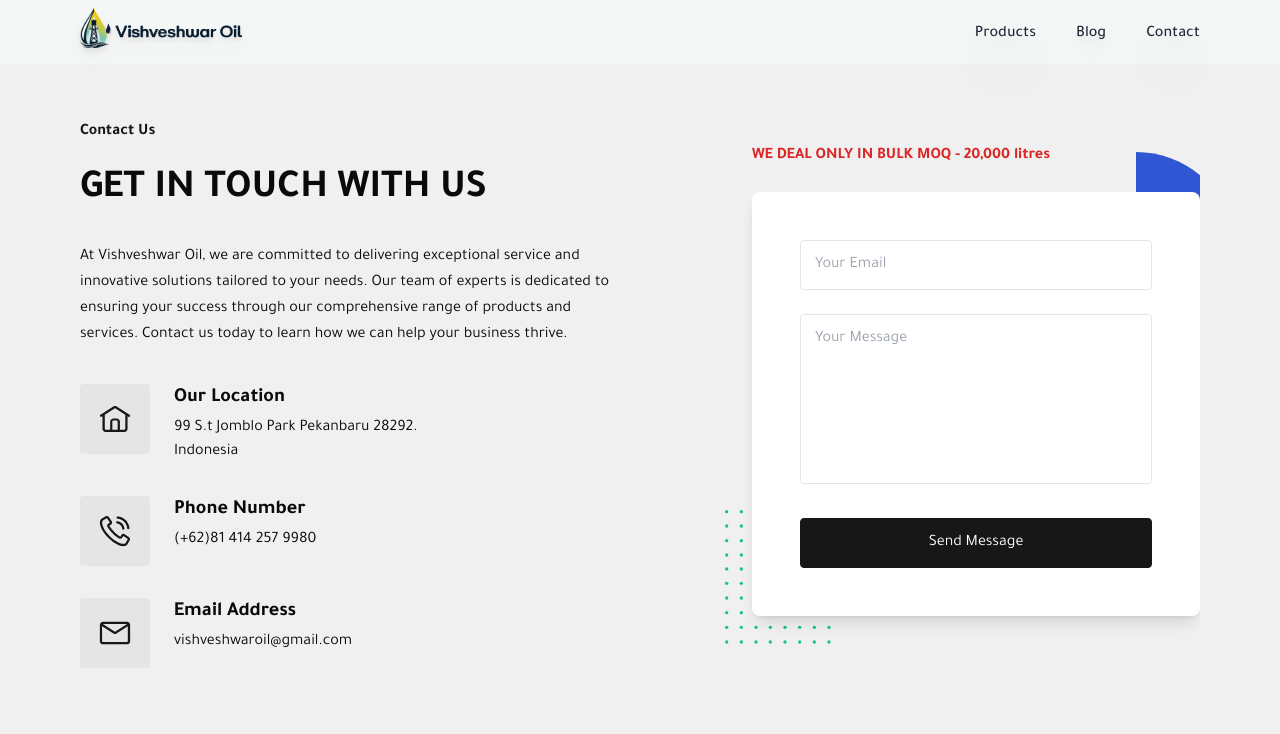
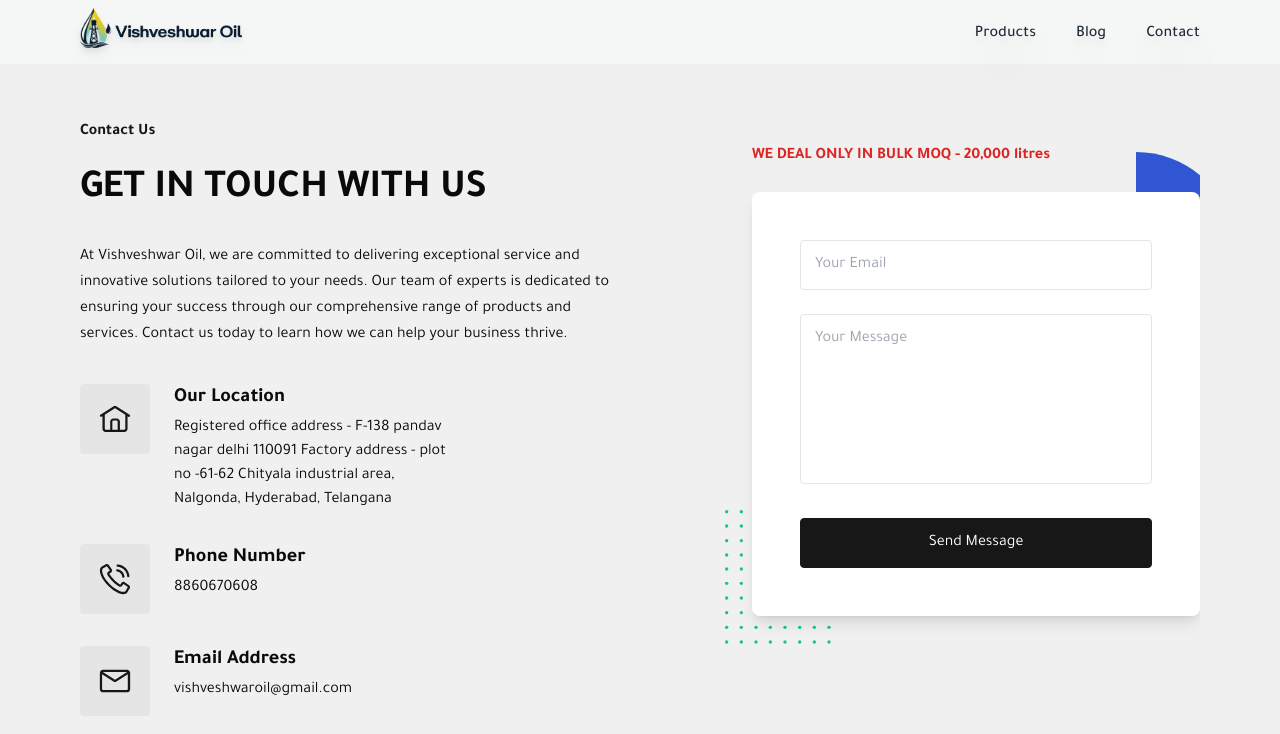
Before and after one commit to Aryan-yadav15/Client-Petrolium_Web, a Next.js app: page /contact in a window 1280 px wide. Shown: the top 734 px of the page. Built offline with nearby package versions, Linux system fonts and the light colour scheme.

Commit message:
contact details

```diff
--- a/src/app/contact/page.jsx
+++ b/src/app/contact/page.jsx
@@ -94,7 +94,9 @@
                         Our Location
                       </h4>
                       <p className="text-base text-body-color ">
-                        99 S.t Jomblo Park Pekanbaru 28292. Indonesia
+                        Registered office address - F-138 pandav nagar delhi
+                        110091 Factory address - plot no -61-62 Chityala
+                        industrial area, Nalgonda, Hyderabad, Telangana{" "}
                       </p>
                     </div>
                   </div>
@@ -134,7 +136,7 @@
                         Phone Number
                       </h4>
                       <p className="text-base text-body-color ">
-                        (+62)81 414 257 9980
+                      8860670608
                       </p>
                     </div>
                   </div>
@@ -167,8 +169,7 @@
               </div>
               <div className="w-full px-4 lg:w-1/2 xl:w-5/12">
                 <p className="my-6 font-bold text-red-600">
-                  WE DEAL ONLY IN BULK
-                  MOQ - 20,000 litres
+                  WE DEAL ONLY IN BULK MOQ - 20,000 litres
                 </p>
                 <div className="relative rounded-lg bg-white p-8 shadow-lg sm:p-12">
                   <form onSubmit={handleSubmit}>
```
